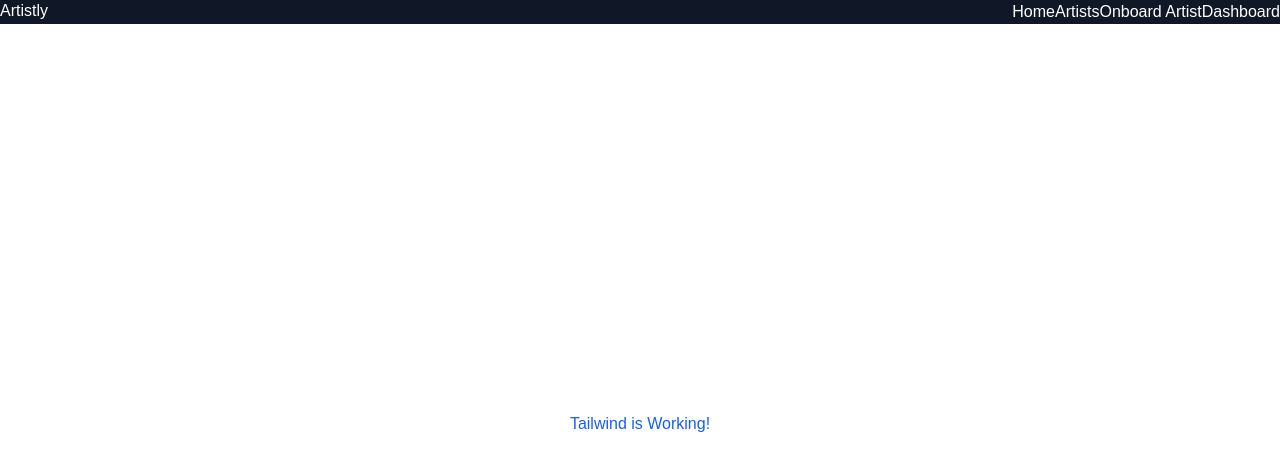
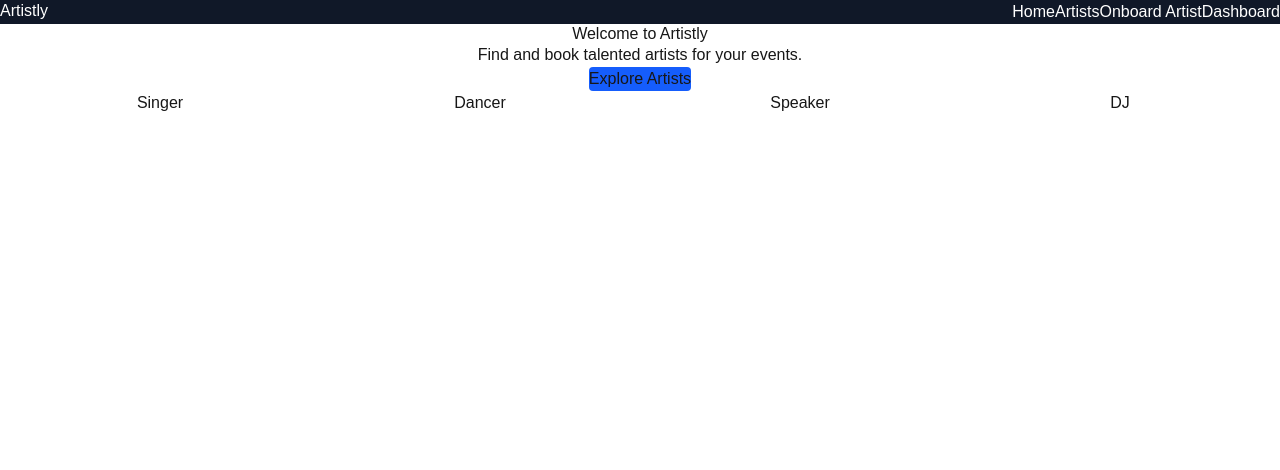
Before and after one commit to shodhan777/artistly, a Next.js app: page / in a window 1280 px wide. Shown: the top 470 px of the page. Built offline with nearby package versions, Linux system fonts and the light colour scheme.

Commit message:
Add artist listing and filtering functionality with categories

```diff
--- a/app/artists/page.tsx
+++ b/app/artists/page.tsx
@@ -0,0 +1,47 @@
+"use client";
+import { useState } from "react";
+import artists from "../../data/artists.json";
+import categories from "../../data/categories.json";
+import FilterBlock from "@/components/FilterBlock";
+
+export default function ArtistListing() {
+  const [selectedCategory, setSelectedCategory] = useState("");
+  const [location, setLocation] = useState("");
+
+  const filteredArtists = artists.filter((artist) => {
+    const matchesCategory =
+      selectedCategory === "" || artist.category === selectedCategory;
+    const matchesLocation =
+      location === "" ||
+      artist.location.toLowerCase().includes(location.toLowerCase());
+
+    return matchesCategory && matchesLocation;
+  });
+
+  return (
+    <section className="p-4">
+      <h1 className="text-2xl font-bold mb-4">Our Artists</h1>
+
+      {/* FilterBlock */}
+      <FilterBlock
+        categories={categories}
+        selectedCategory={selectedCategory}
+        setSelectedCategory={setSelectedCategory}
+        location={location}
+        setLocation={setLocation}
+      />
+
+      {/* Artist Grid */}
+      <div className="grid grid-cols-1 md:grid-cols-2 lg:grid-cols-3">
+        {filteredArtists.map((artist) => (
+          <div key={artist.id} className="border m-2 p-4">
+            <h2 className="text-lg font-semibold">{artist.name}</h2>
+            <p>Category: {artist.category}</p>
+            <p>Location: {artist.location}</p>
+            <p>Price Range: {artist.priceRange}</p>
+          </div>
+        ))}
+      </div>
+    </section>
+  );
+}
--- a/app/page.tsx
+++ b/app/page.tsx
@@ -1,8 +1,28 @@
-import Image from "next/image";
+import Link from "next/link";
+import categories from "../data/categories.json";
+
 export default function Home() {
   return (
-    <div className="min-h-screen flex items-center justify-center">
-      <h1 className="text-4xl text-blue-600">Tailwind is Working!</h1>
-    </div>
+    <section className="text-center p-4">
+      {/* Hero Section */}
+      <h1 className="text-3xl font-bold">Welcome to Artistly</h1>
+      <p className="mt-2">Find and book talented artists for your events.</p>
+
+      <Link
+        href="/artists"
+        className="inline-block mt-4 bg-blue-600 text-white px-4 py-2 rounded"
+      >
+        Explore Artists
+      </Link>
+
+      {/* Category Cards */}
+      <div className="grid grid-cols-2 md:grid-cols-4 mt-6">
+        {categories.map((category) => (
+          <div key={category} className="border m-2 p-2">
+            <h2 className="text-lg font-medium">{category}</h2>
+          </div>
+        ))}
+      </div>
+    </section>
   );
 }
--- a/components/FilterBlock.tsx
+++ b/components/FilterBlock.tsx
@@ -0,0 +1,50 @@
+interface FilterBlockProps {
+  categories: string[];
+  selectedCategory: string;
+  setSelectedCategory: (category: string) => void;
+  location: string;
+  setLocation: (location: string) => void;
+}
+
+export default function FilterBlock({
+  categories,
+  selectedCategory,
+  setSelectedCategory,
+  location,
+  setLocation,
+}: FilterBlockProps) {
+  return (
+    <div className="border p-4 mb-4">
+      <h2 className="text-lg font-semibold mb-2">Filter Artists</h2>
+
+      {/* Category Filter */}
+      <div className="mb-2">
+        <label className="block mb-1">Category:</label>
+        <select
+          value={selectedCategory}
+          onChange={(e) => setSelectedCategory(e.target.value)}
+          className="border px-2 py-1"
+        >
+          <option value="">All</option>
+          {categories.map((cat) => (
+            <option key={cat} value={cat}>
+              {cat}
+            </option>
+          ))}
+        </select>
+      </div>
+
+      {/* Location Filter */}
+      <div>
+        <label className="block mb-1">Location:</label>
+        <input
+          type="text"
+          value={location}
+          onChange={(e) => setLocation(e.target.value)}
+          placeholder="Enter location"
+          className="border px-2 py-1 w-full"
+        />
+      </div>
+    </div>
+  );
+}
--- a/data/artists.json
+++ b/data/artists.json
@@ -0,0 +1,16 @@
+[
+  {
+    "id": 1,
+    "name": "John Doe",
+    "category": "Singer",
+    "priceRange": "$500 - $1000",
+    "location": "Mumbai"
+  },
+  {
+    "id": 2,
+    "name": "Jane Smith",
+    "category": "Dancer",
+    "priceRange": "$800 - $1500",
+    "location": "Bangalore"
+  }
+]
--- a/data/categories.json
+++ b/data/categories.json
@@ -0,0 +1 @@
+["Singer", "Dancer", "Speaker", "DJ"]
```
